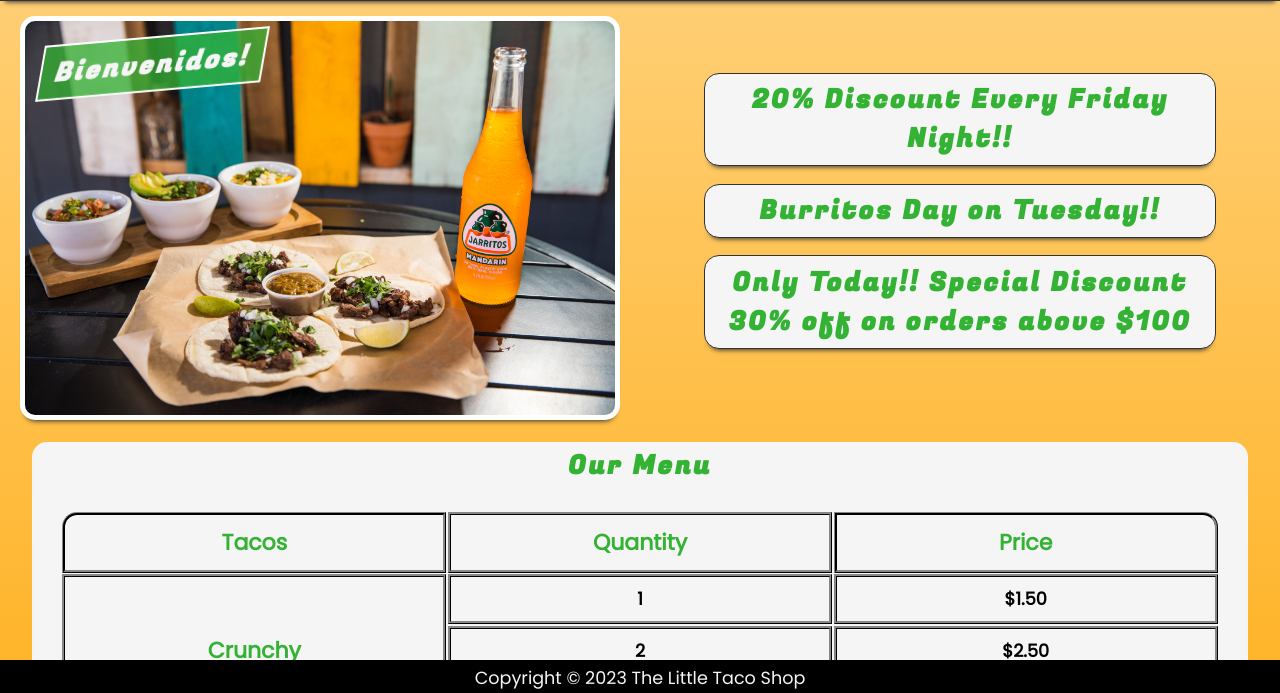
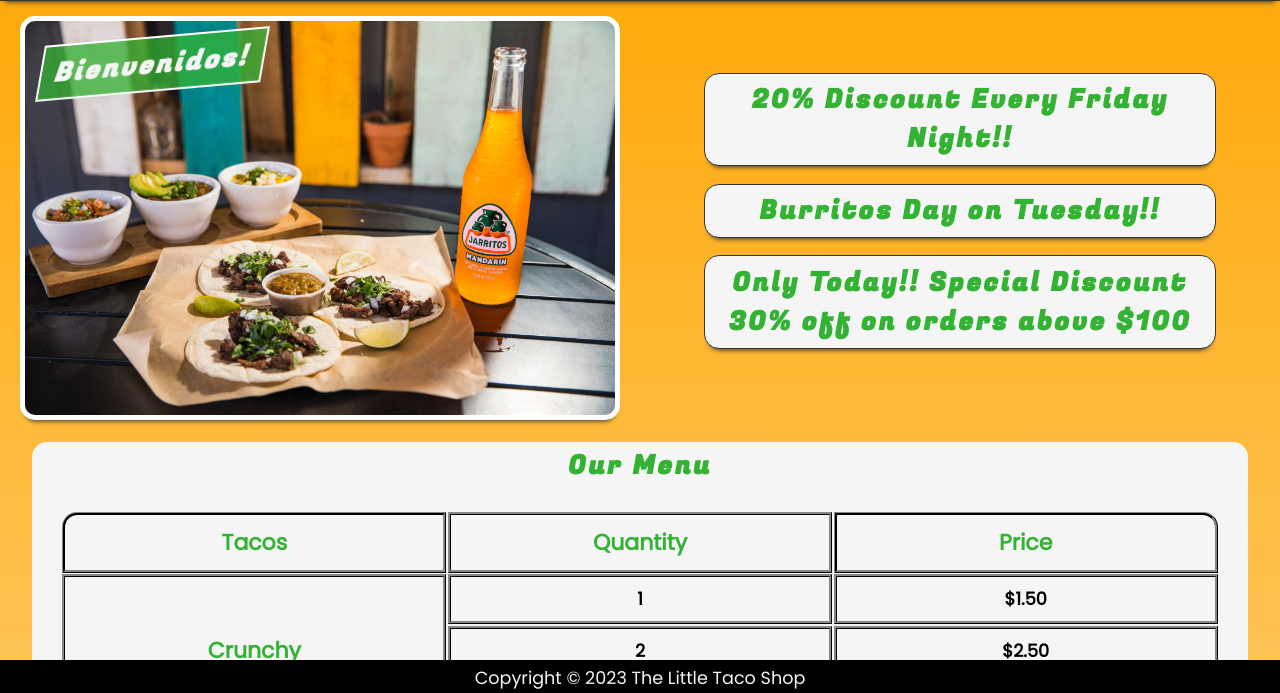
Before and after one commit to victorfyonemoto/little-taco-shop, a plain HTML site: page index.html in a window 1280 px wide. Shown: the part 105-798 px from the top of the page. Drawn offline with Linux system fonts and the light colour scheme.

Commit message:
update styles

```diff
--- a/src/scss/style.scss
+++ b/src/scss/style.scss
@@ -33,7 +33,7 @@ textarea {
     /* COLORS */
     --BGCOLOR: hsl(39, 100%, 50%);
     --BGFADE: hsl(39, 100%, 75%) ;
-    --BGIMAGE: linear-gradient(to top, var(--BGCOLOR), var(--BGFADE));
+    --BGIMAGE: linear-gradient(to bottom, var(--BGCOLOR), var(--BGFADE));
     --BGRESPONSIVE-COLOR: whitesmoke;
     --BODY-BGCOLOR: whitesmoke;
     --BORDER-COLOR: #333;
```
Also changed, not shown: dist/css/style.min.css.
